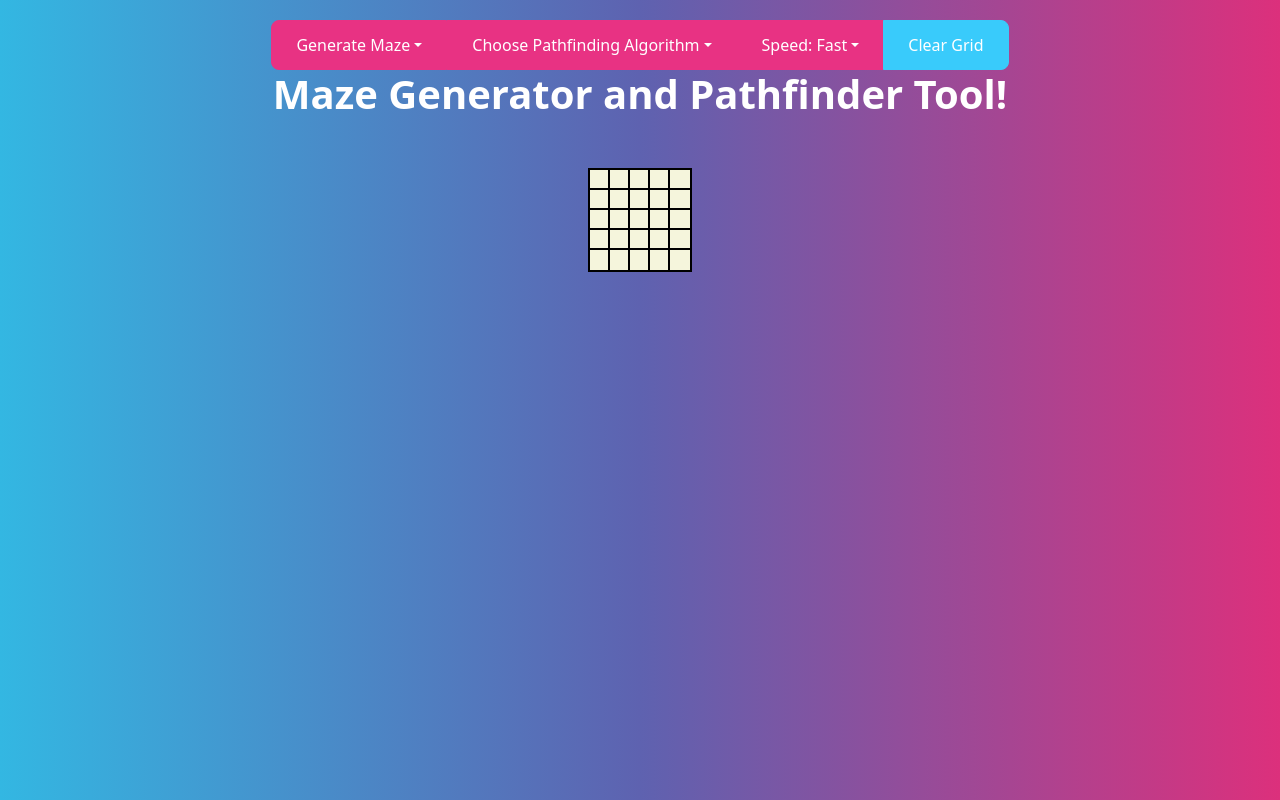
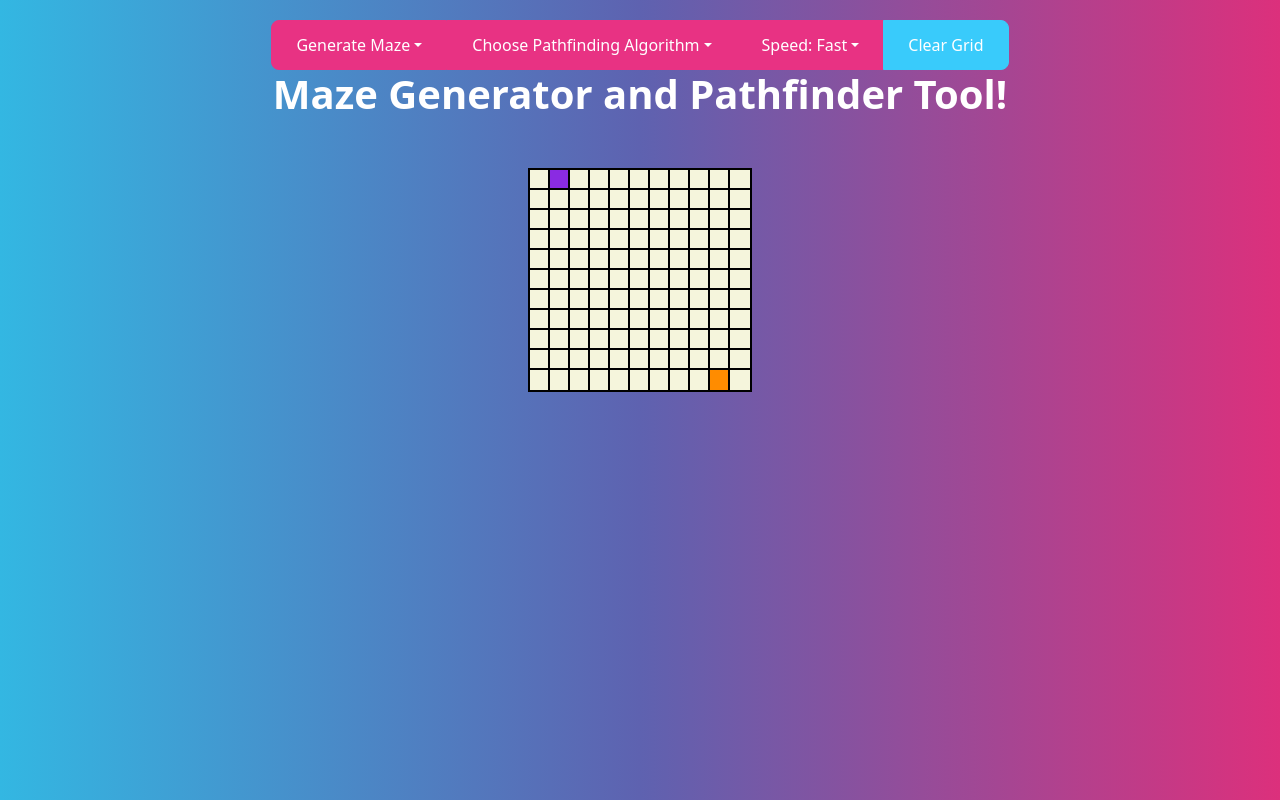
Before and after one commit to tomirisrakhymzhan/find-way-my, a React (Create React App) app: page / in a window 1280 px wide. Built offline with nearby package versions, Linux system fonts and the light colour scheme.

Commit message:
start and finish nodes on createBoard added

```diff
--- a/src/components/Board/Board.js
+++ b/src/components/Board/Board.js
@@ -15,8 +15,10 @@ import pathfinderAstar from "../../util/pathfinderAstar";
 import "./Board.css";
 
 //constants
-const WIDTH = 5;
-const HEIGHT = 5;
+const WIDTH = 11;
+const HEIGHT = 11;
+const START = {x: 1, y: 0}
+const FINISH = {x: (WIDTH-2), y: (HEIGHT-1)}
 
 const Board = () => {
   const speedOptions=["Slow", "Medium", "Fast"]
@@ -36,7 +38,7 @@ const Board = () => {
   }, [])
 
   function freshBoard() {
-		const newBoard = createBoard(HEIGHT, WIDTH);
+		const newBoard = createBoard(HEIGHT, WIDTH, START, FINISH);
 		setGrid(newBoard);
 	}
 
@@ -89,18 +91,7 @@ const Board = () => {
           }
         }
       }
-      // for(let i=0;i<newBoard.length;i++){
-      //   for(let j=0;j<newBoard[0].length;j++){
-      //       //if(newBoard[i][j].isBaseWall) document.getElementById(`cell-${i}-${j}`).className = "cell isBaseWall"
-      //       if(newBoard[i][j].isStart) document.getElementById(`cell-${i}-${j}`).className = "cell isStart"
-      //       if(newBoard[i][j].isFinish) document.getElementById(`cell-${i}-${j}`).className = "cell isFinish"
-      //       if(newBoard[i][j].visited || newBoard[i][j].isWallToDestroy){
-      //         newBoard[i][j].visited = false;
-      //         document.getElementById(`cell-${i}-${j}`).className = "cell";
 
-      //       }
-      //   }
-      // }
       let visitedCellsInOrder = pathfinderAstar(newBoard, getStart(newBoard), getFinish(newBoard));
       let shortestPathCells = getNodesInShortestPathOrder(getFinish(newBoard))
       if (shortestPathCells.length === 1) showMessage("Path is not possible");
@@ -114,10 +105,10 @@ const Board = () => {
 
   function visualizeBreadthFirstSearchPathfinder(){
     //check if maze was generated, return if it was not
-    if(!getStart(grid) && !getFinish(grid)) {
-      showMessage("First, generate maze...");
-      return;
-    }
+    // if(!getStart(grid) && !getFinish(grid)) {
+    //   showMessage("First, generate maze...");
+    //   return;
+    // }
     if(!isVisualizing){
       showMessage("Pathfinding Algorithm : Breadth-First-Search")
       setIsVisualizing(true);
@@ -208,7 +199,7 @@ const Board = () => {
 
       //setting up board and applying dfs maze generation algorithm
       clearGrid()
-      const newBoard = mazeDFS.createInitialBoardForDFS((HEIGHT-1)/2, (WIDTH-1)/2)
+      const newBoard = mazeDFS.createInitialBoardForDFS(HEIGHT, WIDTH, START, FINISH)
 			let visitedCellsInOrder =mazeDFS.getVisitedCellsFromDFS(newBoard)
       for(let i=0;i<newBoard.length;i++){
         for(let j=0;j<newBoard[0].length;j++){
@@ -238,16 +229,23 @@ const Board = () => {
   function clearGrid(){
     if(!isVisualizing){
       const newGrid = grid.slice();
-      for (const row of newGrid) {
-        for (const cell of row) {
-          cell.isStart = false;
-          cell.isFinish = false;
-          cell.isBaseWall = false;
-          cell.visited = false;
-          cell.isWallToDestroy = false;
-          document.getElementById(`cell-${cell.y}-${cell.x}`).className = "cell";
+      for(let i=0;i<newGrid.length;i++){
+        for(let j=0;j<newGrid[0].length;j++){
+          if(i===START.y && j===START.x)  newGrid[i][j].isStart = true;
+          else if(i===FINISH.y && j===FINISH.x)  newGrid[i][j].isFinish = true;
+          else{
+            newGrid[i][j].isStart = false;
+            newGrid[i][j].isFinish = false;
+            newGrid[i][j].isBaseWall = false;
+            newGrid[i][j].visited = false;
+            newGrid[i][j].isWallToDestroy = false;
+            document.getElementById(`cell-${i}-${j}`).className = "cell";
+          }
+
         }
       }
+      setGrid(newGrid);
+     console.log(grid)
     }
   }
 
--- a/src/util/createBoard.js
+++ b/src/util/createBoard.js
@@ -1,20 +1,13 @@
-export default (row, col) => {
+import createCell from "./createCell";
+export default (row, col, start, finish) => {
   let grid = [];
         for (let i = 0; i < row; i++) {
             grid.push([]);
             for (let j = 0; j < col; j++) {
-                grid[i][j] = {
-                    x: j,
-                    y: i,
-                    // isBaseWall: false,
-                    // isStart: false,
-                    // isFinish: false,
-                    // previousNode: null,
-                    // distance: Infinity,
-                };
+                grid[i][j] = createCell(i, j, finish);
             }
         }
-
-        console.log(grid);
+        grid[start.y][start.x].isStart = true;
+        grid[finish.y][finish.x].isFinish = true;
         return grid;
 };
--- /dev/null
+++ b/src/util/createCell.js
@@ -0,0 +1,14 @@
+export default (i, j, finish) =>{
+    return {
+        x: j,
+        y: i,
+        isWallToDestroy: false,
+        isBaseWall: false,
+        isStart: false,
+        isFinish: false,
+        visited: false,
+        previousNode: null,
+        distance: Infinity,
+        distanceToFinishNode: Math.abs(finish.y - i) + Math.abs(finish.x - j)
+    }
+}
--- a/src/util/mazeDFS.js
+++ b/src/util/mazeDFS.js
@@ -1,9 +1,9 @@
-export function createInitialBoardForDFS (rows, cols) {
+export function createInitialBoardForDFS (rows, cols, start, finish) {
     let grid = [];
-    for (let i = 0; i < rows*2 + 1; i++) {
+    for (let i = 0; i < rows; i++) {
         grid.push([]);
         if(i%2==0){
-            for (let j = 0; j < cols*2 + 1; j++) {
+            for (let j = 0; j < cols; j++) {
                 grid[i][j] = {
                     x: j,
                     y: i,
@@ -14,11 +14,11 @@ export function createInitialBoardForDFS (rows, cols) {
                     visited: false,
                     previousNode: null,
                     distance: Infinity,
-                    distanceToFinishNode: Math.abs(rows * 2 - i) + Math.abs(cols * 2 - 1 - j)
+                    distanceToFinishNode: Math.abs(rows - 1 - i) + Math.abs(cols - 2 - j)
                 };
             }
         }else{
-            for (let j = 0; j < cols*2 + 1; j++) {
+            for (let j = 0; j < cols; j++) {
                 if(j%2==0){
                     grid[i][j] = {
                         x: j,
@@ -30,7 +30,7 @@ export function createInitialBoardForDFS (rows, cols) {
                         visited: false,
                         previousNode: null,
                         distance: Infinity,
-                        distanceToFinishNode: Math.abs(rows * 2 - i) + Math.abs(cols * 2 - 1 - j)
+                        distanceToFinishNode: Math.abs(rows - 1 - i) + Math.abs(cols - 2 - j)
                     };
                 }else{
                     grid[i][j] = {
@@ -43,18 +43,19 @@ export function createInitialBoardForDFS (rows, cols) {
                         visited: false,
                         previousNode: null,
                         distance: Infinity,
-                        distanceToFinishNode: Math.abs(rows * 2 - i) + Math.abs(cols * 2 - 1 - j)
+                        distanceToFinishNode: Math.abs(rows - 1 - i) + Math.abs(cols - 2 - j)
                     };
 
                 }
             }
         }
     }
-    grid[0][1].isStart = true;
-    grid[0][1].isBaseWall = false;
-    grid[rows * 2][cols * 2 - 1].isFinish = true;
-    grid[rows * 2][cols * 2 - 1].isBaseWall = false;
-
+    //grid[0][1].isStart = true;
+    grid[start.y][start.x].isStart = true;
+    grid[start.y][start.x].isBaseWall = false;
+    grid[finish.y][finish.x].isFinish = true;
+    grid[finish.y][finish.x].isBaseWall = false;
+    console.log(grid)
     return grid;
 }
 
```
